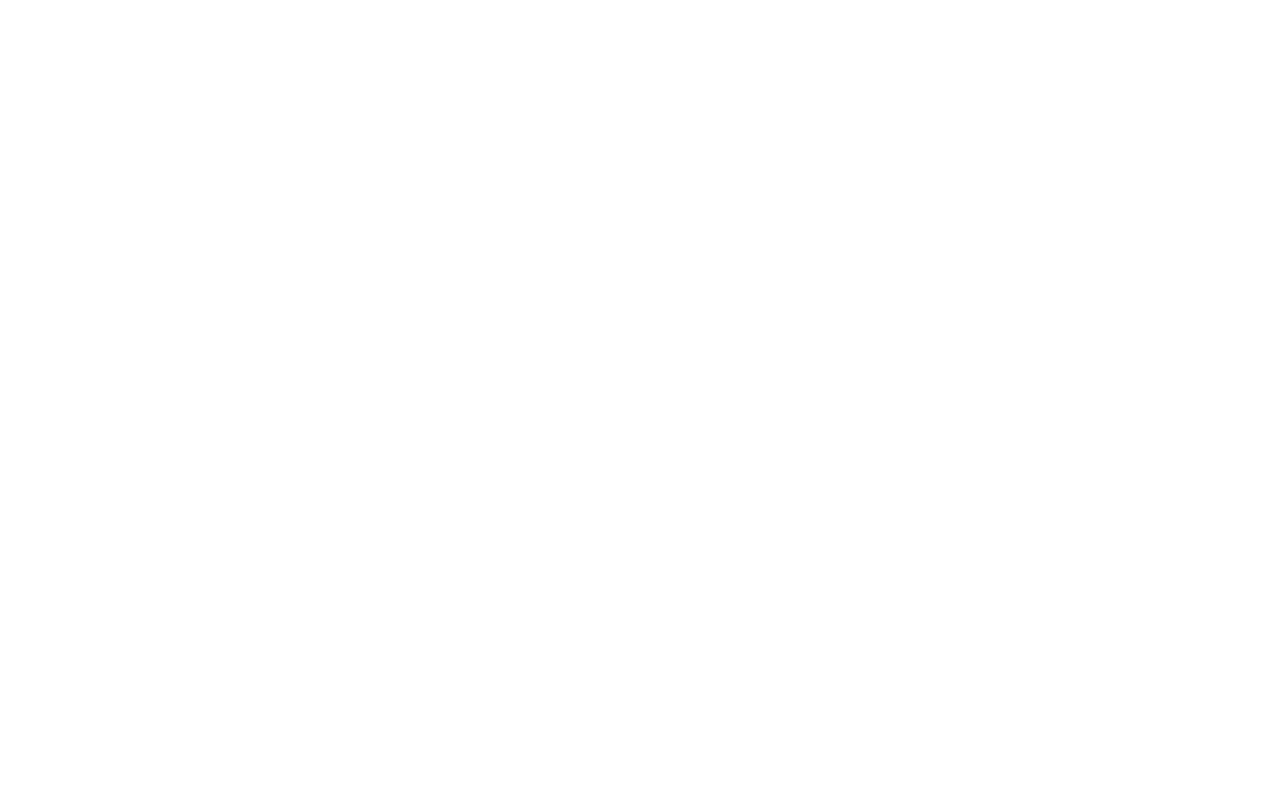
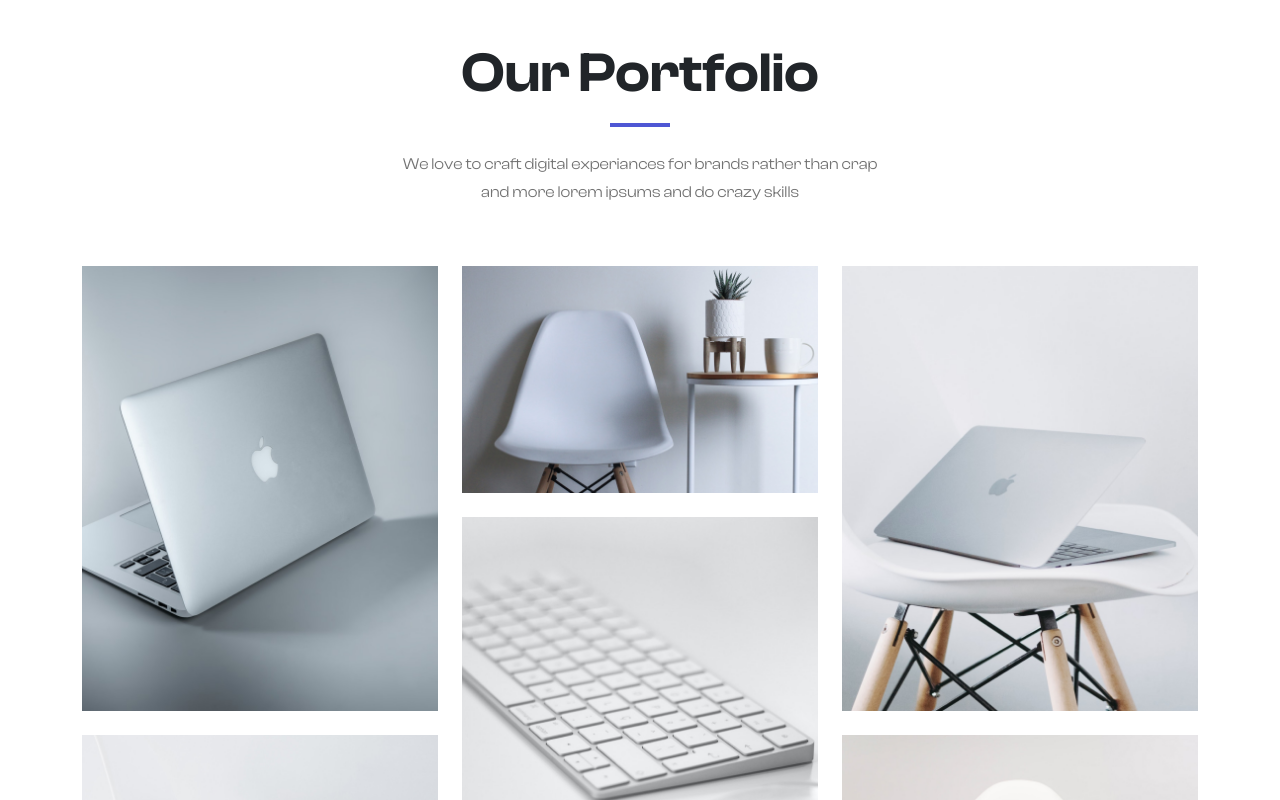
Before and after one commit to MR-0-BEN/Elixir-Template, a React (Vite) app: page / in a window 1280 px wide. Shown: the part 3640-4440 px from the top of the page. Before the commit the page ends 3540 px from the top, so only its background shows below. Built offline with nearby package versions, Linux system fonts and the light colour scheme.

Commit message:
Added Fancybox library, new Portfolio component, and updated NavBar button class

```diff
--- a/index.html
+++ b/index.html
@@ -17,6 +17,11 @@
     />
     <!-- tab icon -->
     <link rel="icon" href="src/assets/images/dot (2).ico" type="image/x-icon" />
+    <!-- fancy box -->
+    <link
+      rel="stylesheet"
+      href="https://cdn.jsdelivr.net/npm/@fancyapps/ui@4.0/dist/fancybox.css"
+    />
     <!-- page title -->
     <title>Elixir - BootStrap</title>
   </head>
@@ -29,5 +34,7 @@
       integrity="sha384-YvpcrYf0tY3lHB60NNkmXc5s9fDVZLESaAA55NDzOxhy9GkcIdslK1eN7N6jIeHz"
       crossorigin="anonymous"
     ></script>
+    <!-- fancy box -->
+    <script src="https://cdn.jsdelivr.net/npm/@fancyapps/ui@4.0/dist/fancybox.umd.js"></script>
   </body>
 </html>
--- a/src/App.jsx
+++ b/src/App.jsx
@@ -3,6 +3,7 @@
 import Counter from "./components/Counter";
 import Hero from "./components/Hero";
 import NavBar from "./components/NavBar";
+import Portfolio from "./components/Portfolio";
 import Services from "./components/Services";
 
 function App() {
@@ -13,6 +14,7 @@
       <About/>
       <Services/>
       <Counter/>
+      <Portfolio/>
     </div>
   );
 }
--- a/src/components/NavBar.jsx
+++ b/src/components/NavBar.jsx
@@ -65,7 +65,7 @@
           </ul>
           <a
             href="#"
-            className="btn btn-brand text-white rounded-0 py-2 px-4 text-uppercase fw-semibold ms-lg-3"
+            className="btn btn-brand text-white rounded-0 py-2 px-4 text-uppercase fw-semibold ms-lg-3 mb-lg-0  mb-sm-2 "
             active
           >
             Download
--- /dev/null
+++ b/src/components/Portfolio.css
@@ -0,0 +1,18 @@
+.image-zoom-wrapper img {
+  transition: var(--transition);
+}
+
+.image-zoom:hover .image-zoom-wrapper img {
+  transform: scale(1.1);
+}
+
+.portfolio-item .icon-box {
+  background-color: var(--c-brand);
+  top: 40%;
+
+}
+.portfolio-item:hover .icon-box {
+  top: 50%;
+  opacity: 1 !important;
+  transition: var(--transition);
+}
--- /dev/null
+++ b/src/components/Portfolio.jsx
@@ -0,0 +1,69 @@
+
+import React from "react";
+import project1 from "../assets/images/project-1.jpg";
+import project2 from "../assets/images/project-2.jpg";
+import project3 from "../assets/images/project-3.jpg";
+import project4 from "../assets/images/project-4.jpg";
+import project5 from "../assets/images/project-5.jpg";
+import project6 from "../assets/images/project-6.jpg";
+import "./Portfolio.css";
+
+const images = [
+  { id: 1, src1: project1, src2: project2 },
+  { id: 2, src1: project3, src2: project4 },
+  { id: 3, src1: project5, src2: project6 },
+];
+const Portfolio = () => {
+  return (
+    <section id="portfolio" className="portfolio section-padding">
+      <div className="container">
+        <div className="row">
+          <div className="col-12">
+            <div className="section-title text-center">
+              <h1 className=" display-4 fw-semibold">Our Portfolio</h1>
+              <div className="line"></div>
+              <p className="text-center mx-auto">
+                We love to craft digital experiances for brands rather than crap
+                and more lorem ipsums and do crazy skills
+              </p>
+            </div>
+          </div>
+        </div>
+        <div className="row gy-4">
+          {images.map((image) => (
+            <div key={image.id} className="col-md-4">
+              <div className="portfolio-item image-zoom position-relative overflow-hidden ">
+                <div className="image-zoom-wrapper position-relative overflow-hidden ">
+                  <img src={image.src1} alt="" className="" />
+                </div>
+                <a
+                  data-type="image"
+                  href={image.src1}
+                  data-fancybox="gallery"
+                  className="icon-box text-white position-absolute opacity-0 start-50 translate-middle"
+                >
+                  <i class="ri-search-line"></i>
+                </a>
+              </div>
+              <div className="portfolio-item image-zoom position-relative overflow-hidden mt-4">
+                <div className="image-zoom-wrapper position-relative overflow-hidden ">
+                  <img src={image.src2} alt="" className="" />
+                </div>
+                <a
+                  data-type="image"
+                  href={image.src2}
+                  data-fancybox="gallery"
+                  className="icon-box text-white position-absolute opacity-0 start-50 translate-middle"
+                >
+                  <i class="ri-search-line"></i>
+                </a>
+              </div>
+            </div>
+          ))}
+        </div>
+      </div>
+    </section>
+  );
+};
+
+export default Portfolio;
```
